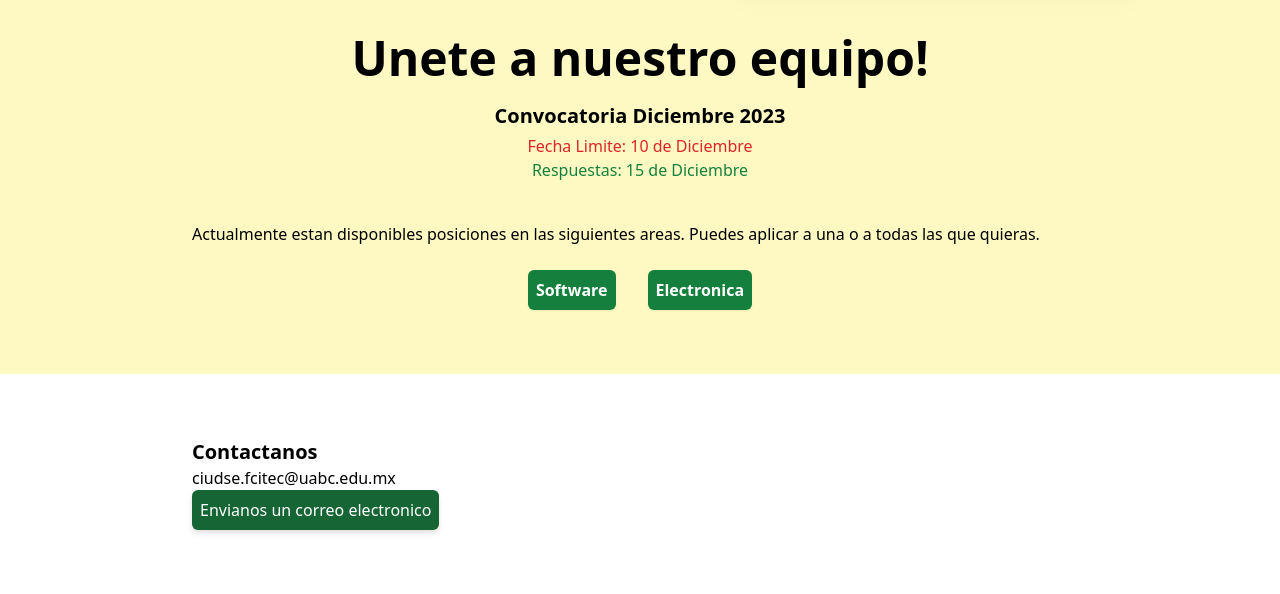
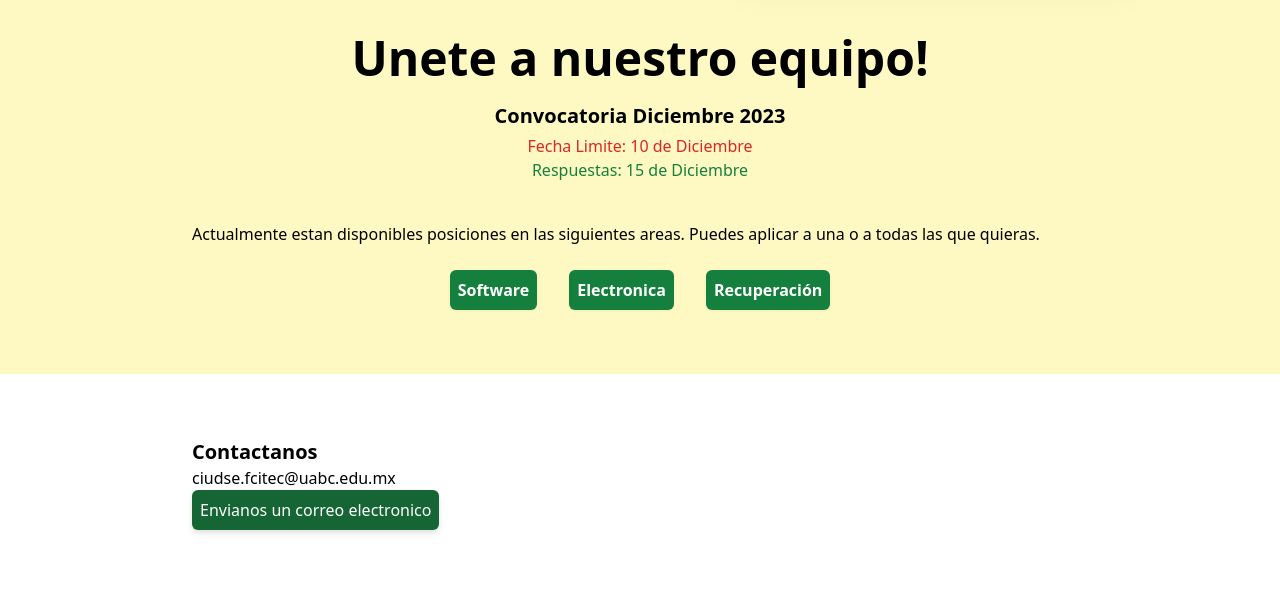
Before and after one commit to CIUDSE/ciudse-website, a website built with Parcel: page src/index.html in a window 1280 px wide. Shown: the part 920-1514 px from the top of the page. Built offline with nearby package versions, Linux system fonts and the light colour scheme.

Commit message:
area recuperacion

```diff
--- a/src/index.html
+++ b/src/index.html
@@ -66,6 +66,7 @@
       <ul class="p-2 flex justify-center text-white font-semibold">
         <li class="p-4"><a target="_blank" href="https://docs.google.com/forms/d/e/1FAIpQLSfbsKaaJQq_CZ0B6of_1brPaF6GOBkYzti0msOgg88eekQ4eA/viewform?usp=sf_link"><button class="p-2 bg-green-700 rounded-md drop-shadow-sm transition ease-in-out hover:scale-105 hover:drop-shadow-md">Software</button></a></li>
         <li class="p-4"><a target="_blank" href="https://docs.google.com/forms/d/e/1FAIpQLSd6t_9i0nfFi5zgp2zszeEUOKMcK3GzY-TQgdPml7B-N9Kanw/viewform?usp=sf_link"><button class="p-2 bg-green-700 rounded-md drop-shadow-sm transition ease-in-out hover:scale-105 hover:drop-shadow-md">Electronica</button></a></li>
+        <li class="p-4"><a target="_blank" href="https://docs.google.com/forms/d/e/1FAIpQLSeO4qBYQQcJ-tRj_2kCXpSurQwi0I66lidlpYIhVOEBRpIgQQ/viewform?usp=sf_link"><button class="p-2 bg-green-700 rounded-md drop-shadow-sm transition ease-in-out hover:scale-105 hover:drop-shadow-md">Recuperación</button></a></li>
       </ul>
     </div>
   </section>
```
